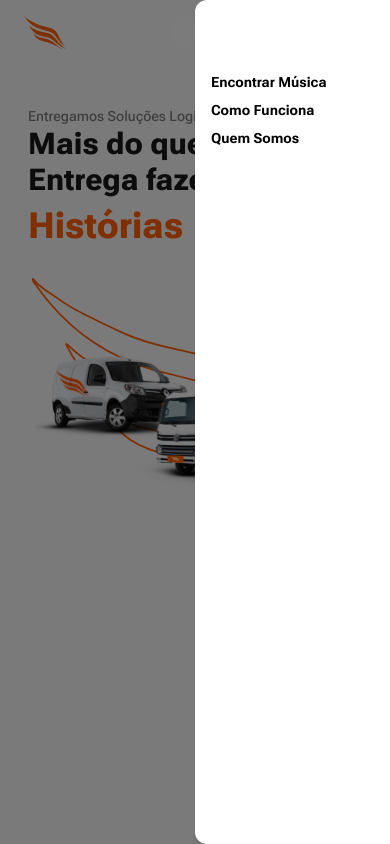
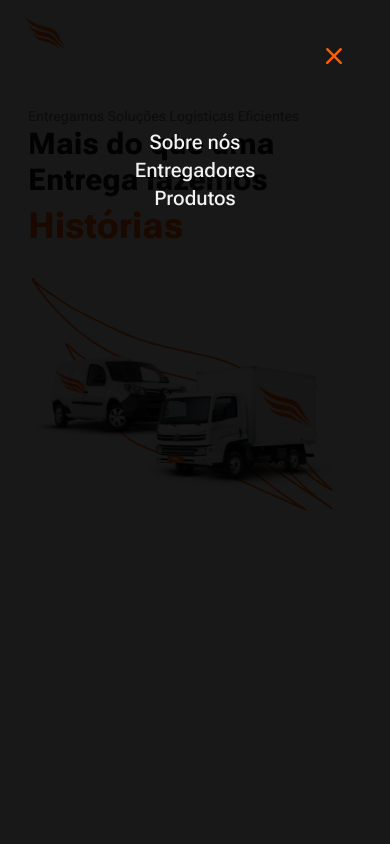
Before and after one commit to Mix-Logg/mix-site, a Next.js app: page / in a window 390 px wide. Both pictures are taken after a click on the element 354 px from the left and 31 px from the top of the page. Built offline with nearby package versions, Linux system fonts and the light colour scheme.

Commit message:
FEAT: Menu mobile

```diff
--- a/layouts/header/index.tsx
+++ b/layouts/header/index.tsx
@@ -5,7 +5,7 @@ import Button from "../../components/button/index";
 import Link from "next/link";
 import Banner from "../banner";
 import { motion } from "framer-motion";
-import { HiBars3BottomRight } from "react-icons/hi2";
+import { HiBars3BottomRight, HiMiniXMark } from "react-icons/hi2";
 
 export default function Header() {
   const [isMenuOpen, setIsMenuOpen] = useState(false);
@@ -57,42 +57,58 @@ export default function Header() {
               width={50}
               height={20}
             />
-
+           {!isMenuOpen && (
               <motion.div
-      className="absolute right-0 mr-6  cursor-pointer text-secondary"
-      whileHover={{ scale: 1.1 }} // Aumenta a escala quando o mouse passa por cima
+                className="absolute right-0 mr-6 cursor-pointer text-secondary"
+                whileHover={{ scale: 1.1 }}
                 animate={{
-        y: [0, -2, 0], // Animação de vaivém no eixo Y
+                  y: [0, -3, 0],
                 }}
-      transition={{ repeat: Infinity, duration: 1.5 }} // Repete a animação constantemente
+                transition={{ repeat: Infinity, duration: 1.5 }}
                 onClick={toggleMenu}
               >
-      <HiBars3BottomRight className="h-6 w-6"/>
+                <HiBars3BottomRight className="h-6 w-6" />
               </motion.div>
+            )}
           </div>
+
           {isMenuOpen && (
             <div
-              className="fixed left-0 top-0  z-20 h-full w-full bg-black bg-opacity-50"
-              onClick={closeMenu}
+              className="fixed left-0 top-0  z-20 h-full w-full bg-black bg-opacity-90"
+
             >
-              <div className="absolute right-0 top-0 z-30 h-full w-1/2 rounded-s-xl bg-white shadow-md">
+              <div className="p-10 flex justify-end w-full">
                 <button
-                  className="absolute -left-6 top-4 rounded-full bg-secondary p-4 px-3"
+                className="flex text-primary"
                 onClick={toggleMenu}
               >
-                  {/* <Image src={Arrow} alt="flecha" width={20} height={20} /> */}
+                <HiMiniXMark className="w-8 h-8"/>
               </button>
-                <ul className="mt-14 flex flex-col items-start p-4">
-                  <li className="mb-2">
-                    <Link href="#encontrar-musica">Encontrar Música</Link>
-                  </li>
-                  <li className="mb-2">
-                    <Link href="#como-funciona">Como Funciona</Link>
-                  </li>
-                  <li className="mb-2">
-                    <Link href="#quem-somos">Quem Somos</Link>
-                  </li>
-                </ul>
+
+              </div>
+
+              <div className="flex flex-col items-center text-left p-4">
+                  <Link
+                    className="text-xl font-medium text-complement1 "
+                    href="/sobre-nos"
+                  >
+                    Sobre nós
+                  </Link>
+
+                  <Link
+                    className="text-xl font-medium text-complement1 "
+                    href="/processos"
+                  >
+                    Entregadores
+                  </Link>
+
+                  <Link
+                    className="text-xl font-medium text-complement1 "
+                    href="/portifolios"
+                  >
+                    Produtos
+                  </Link>
+
               </div>
             </div>
           )}
```
Lines whose indentation alone changed are shown as unchanged.
